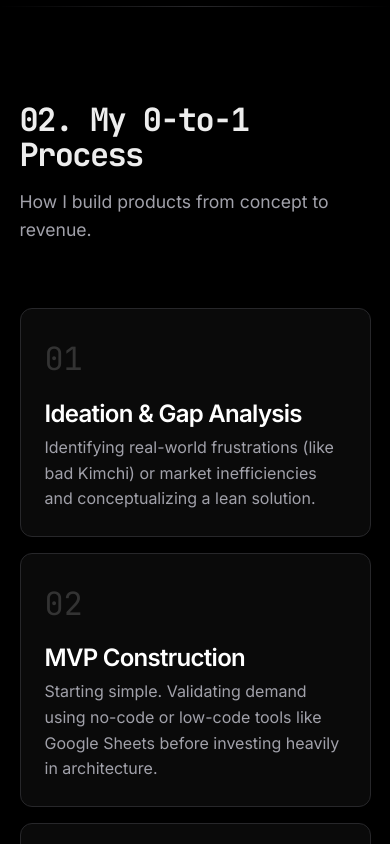
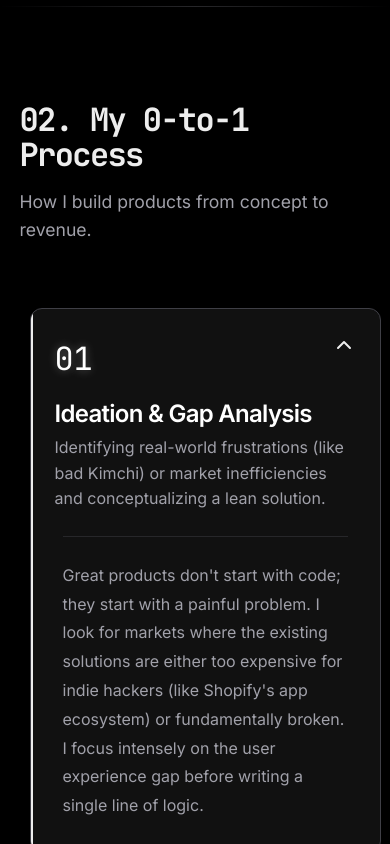
Before and after one commit to MICHINKIMCHI/portfolio, a React (Vite) app: page / in a window 390 px wide. Both pictures are taken after a click on the element 195 px from the left and 1335 px from the top of the page. Shown: the part 913-1757 px from the top of the page. Built offline with nearby package versions, Linux system fonts and the light colour scheme.

Commit message:
feat: add process step accordions and MCP insights

```diff
--- a/src/components/Process.css
+++ b/src/components/Process.css
@@ -21,16 +21,22 @@
 }
 
 .process-card {
-  display: flex;
-  align-items: center;
   background-color: var(--bg-secondary);
   border: 1px solid var(--border-color);
   border-radius: var(--radius-md);
-  padding: 2rem;
   transition: var(--transition);
   cursor: pointer;
   position: relative;
   overflow: hidden;
+  display: flex;
+  flex-direction: column;
+}
+
+.process-card-header {
+  display: flex;
+  align-items: center;
+  padding: 2rem;
+  width: 100%;
 }
 
 .process-card::before {
@@ -49,7 +55,13 @@
   transform: translateX(10px);
 }
 
-.process-card:hover::before {
+.process-card.expanded {
+  background-color: var(--bg-tertiary);
+  border-color: var(--border-hover);
+  transform: translateX(10px);
+}
+
+.process-card:hover::before, .process-card.expanded::before {
   background-color: var(--text-primary);
 }
 
@@ -64,7 +76,7 @@
   transition: var(--transition);
 }
 
-.process-card:hover .process-number {
+.process-card:hover .process-number, .process-card.expanded .process-number {
   color: #ffffff;
   text-shadow: 0 0 10px rgba(255,255,255,0.3);
 }
@@ -84,8 +96,46 @@
   max-width: 600px;
 }
 
+.process-expand-icon {
+  color: var(--text-tertiary);
+  margin-left: 1rem;
+  display: flex;
+  align-items: center;
+  justify-content: center;
+  transition: var(--transition);
+}
+
+.process-card:hover .process-expand-icon, .process-card.expanded .process-expand-icon {
+  color: var(--text-primary);
+}
+
+.process-expanded-content {
+  padding: 0 2rem 2rem 2rem;
+  animation: slideDown 0.3s ease forwards;
+  transform-origin: top;
+}
+
+.expanded-inner {
+  border-top: 1px solid var(--border-color);
+  padding-top: 1.5rem;
+  margin-left: calc(2.5rem + 3rem); /* align with text, accounting for number width and margin */
+  color: var(--text-secondary);
+  line-height: 1.8;
+}
+
+@keyframes slideDown {
+  from {
+    opacity: 0;
+    transform: translateY(-10px);
+  }
+  to {
+    opacity: 1;
+    transform: translateY(0);
+  }
+}
+
 @media (max-width: 768px) {
-  .process-card {
+  .process-card-header {
     flex-direction: column;
     align-items: flex-start;
     padding: 1.5rem;
@@ -97,7 +147,13 @@
     font-size: 2rem;
   }
 
-  .process-card:hover {
-    transform: translateY(-5px);
+  .process-expand-icon {
+    position: absolute;
+    top: 1.5rem;
+    right: 1.5rem;
+  }
+
+  .expanded-inner {
+    margin-left: 0;
   }
 }
--- a/src/components/Process.jsx
+++ b/src/components/Process.jsx
@@ -1,7 +1,14 @@
-import React from 'react';
+import React, { useState } from 'react';
+import { ChevronDown, ChevronUp } from 'lucide-react';
 import './Process.css';
 
 const Process = ({ process }) => {
+  const [expandedIndex, setExpandedIndex] = useState(null);
+
+  const toggleExpand = (index) => {
+    setExpandedIndex(expandedIndex === index ? null : index);
+  };
+
   return (
     <section className="process" id="process">
       <div className="container">
@@ -11,15 +18,36 @@ const Process = ({ process }) => {
         </div>
 
         <div className="process-timeline">
-          {process.steps.map((step, index) => (
-            <div className="process-card" key={index}>
-              <div className="process-number mono">0{index + 1}</div>
-              <div className="process-content">
-                <h3 className="process-step-title">{step.title}</h3>
-                <p className="process-step-description">{step.description}</p>
+          {process.steps.map((step, index) => {
+            const isExpanded = expandedIndex === index;
+
+            return (
+              <div
+                className={`process-card ${isExpanded ? 'expanded' : ''}`}
+                key={index}
+                onClick={() => toggleExpand(index)}
+              >
+                <div className="process-card-header">
+                  <div className="process-number mono">0{index + 1}</div>
+                  <div className="process-content">
+                    <h3 className="process-step-title">{step.title}</h3>
+                    <p className="process-step-description">{step.description}</p>
+                  </div>
+                  <div className="process-expand-icon">
+                    {isExpanded ? <ChevronUp size={24} /> : <ChevronDown size={24} />}
+                  </div>
+                </div>
+
+                {isExpanded && step.expandedContent && (
+                  <div className="process-expanded-content">
+                    <div className="expanded-inner">
+                      <p>{step.expandedContent}</p>
+                    </div>
+                  </div>
+                )}
               </div>
-            </div>
-          ))}
+            );
+          })}
         </div>
       </div>
     </section>
--- a/src/data/portfolio.json
+++ b/src/data/portfolio.json
@@ -54,7 +54,7 @@
       "status": "In Development (Halted)",
       "link": "",
       "imageUrl": "/ennoic-sphere.png",
-      "insight": "My thought process: I wanted to push the boundaries of automated agency work by integrating Facebook and Google Ads APIs via Magentic and vibe coding. However, as an individual developer, the sheer scale of the architecture took a toll. The key takeaway was understanding capacity limits and the importance of focusing on core products rather than spreading too thin on massive infrastructure projects."
+      "insight": "My thought process: I wanted to push the boundaries of automated agency work by integrating Facebook and Google Ads APIs. I realized that traditional API integration was too brittle, so I pivoted to using Magentic and the Model Context Protocol (MCP). By exposing these platforms as MCP tools, I could let an AI agent dynamically 'vibe code' the campaigns and website creation. However, as an individual developer, the sheer scale of maintaining these agentic workflows took a toll. The key takeaway was understanding capacity limits and the importance of focusing on core products rather than spreading too thin on massive infrastructure projects."
     }
   ],
   "process": {
@@ -62,19 +62,23 @@
     "steps": [
       {
         "title": "Ideation & Gap Analysis",
-        "description": "Identifying real-world frustrations (like bad Kimchi) or market inefficiencies and conceptualizing a lean solution."
+        "description": "Identifying real-world frustrations (like bad Kimchi) or market inefficiencies and conceptualizing a lean solution.",
+        "expandedContent": "Great products don't start with code; they start with a painful problem. I look for markets where the existing solutions are either too expensive for indie hackers (like Shopify's app ecosystem) or fundamentally broken. I focus intensely on the user experience gap before writing a single line of logic."
       },
       {
         "title": "MVP Construction",
-        "description": "Starting simple. Validating demand using no-code or low-code tools like Google Sheets before investing heavily in architecture."
+        "description": "Starting simple. Validating demand using no-code or low-code tools like Google Sheets before investing heavily in architecture.",
+        "expandedContent": "I believe in proving the financial model first. For Michin Kimchi, I didn't need a massive database on day one. A Google Sheet and a basic form were enough to prove people would pay for the product. Only after hitting a revenue ceiling do I justify the engineering cost of a custom platform."
       },
       {
         "title": "AI-Assisted Scaling",
-        "description": "Using tools like Antigravity to rapidly build production-ready architecture (Supabase, Next/Vite, Stripe) that would traditionally take months."
+        "description": "Using tools like Antigravity to rapidly build production-ready architecture (Supabase, Next/Vite, Stripe) that would traditionally take months.",
+        "expandedContent": "This is where I shine. Once the model is validated, I act as the 'Product Architect' and use AI agents to write the code. By understanding data correlation, component structures, and state management, I can guide tools like Antigravity to build scalable, production-grade architectures in a fraction of the time a traditional team would take."
       },
       {
         "title": "Operation & Sustaining",
-        "description": "Focusing on the business metrics—marketing, CRM integration, and sustainable revenue—rather than getting bogged down in code."
+        "description": "Focusing on the business metrics—marketing, CRM integration, and sustainable revenue—rather than getting bogged down in code.",
+        "expandedContent": "Code is a liability; revenue is the goal. I structure my apps so they require minimal maintenance, allowing me to focus on growth channels, SEO/GEO optimization, and customer retention. The true test of a builder is whether their product survives the marketing phase."
       }
     ]
   }
```
